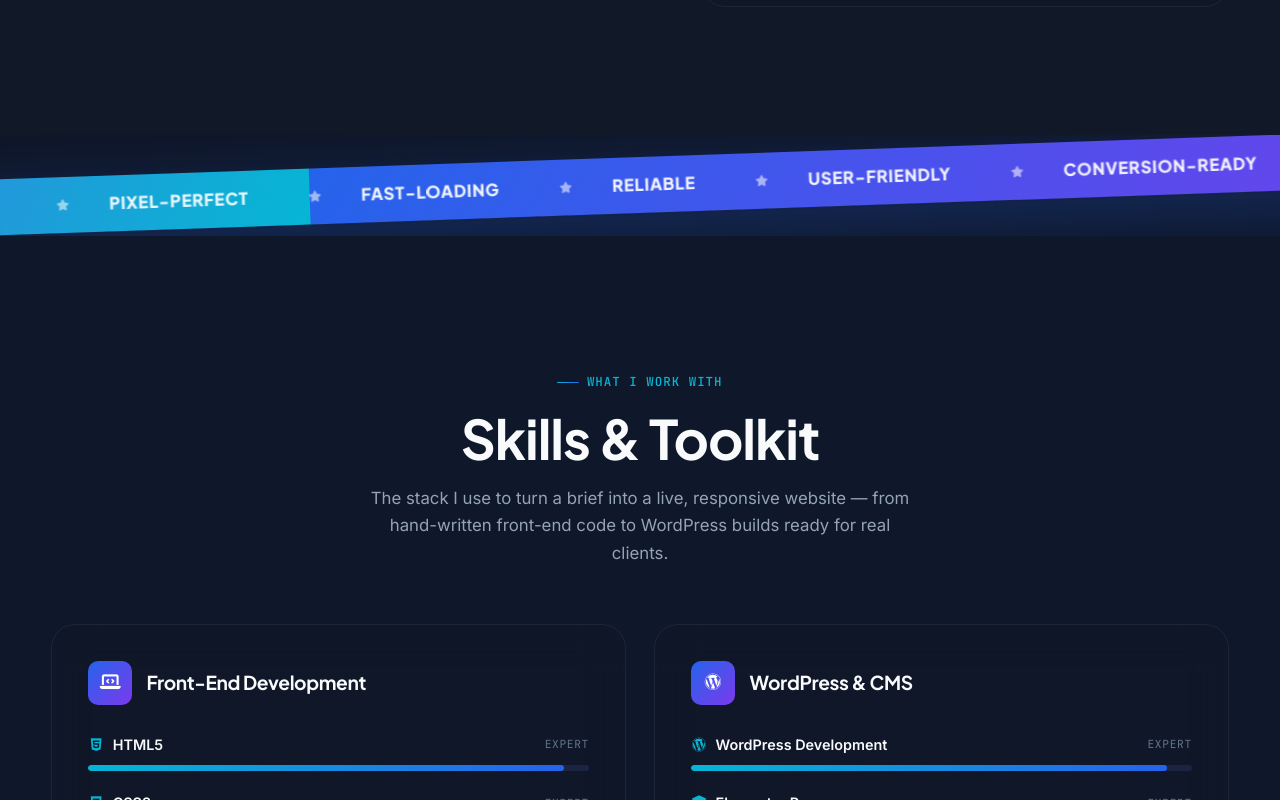
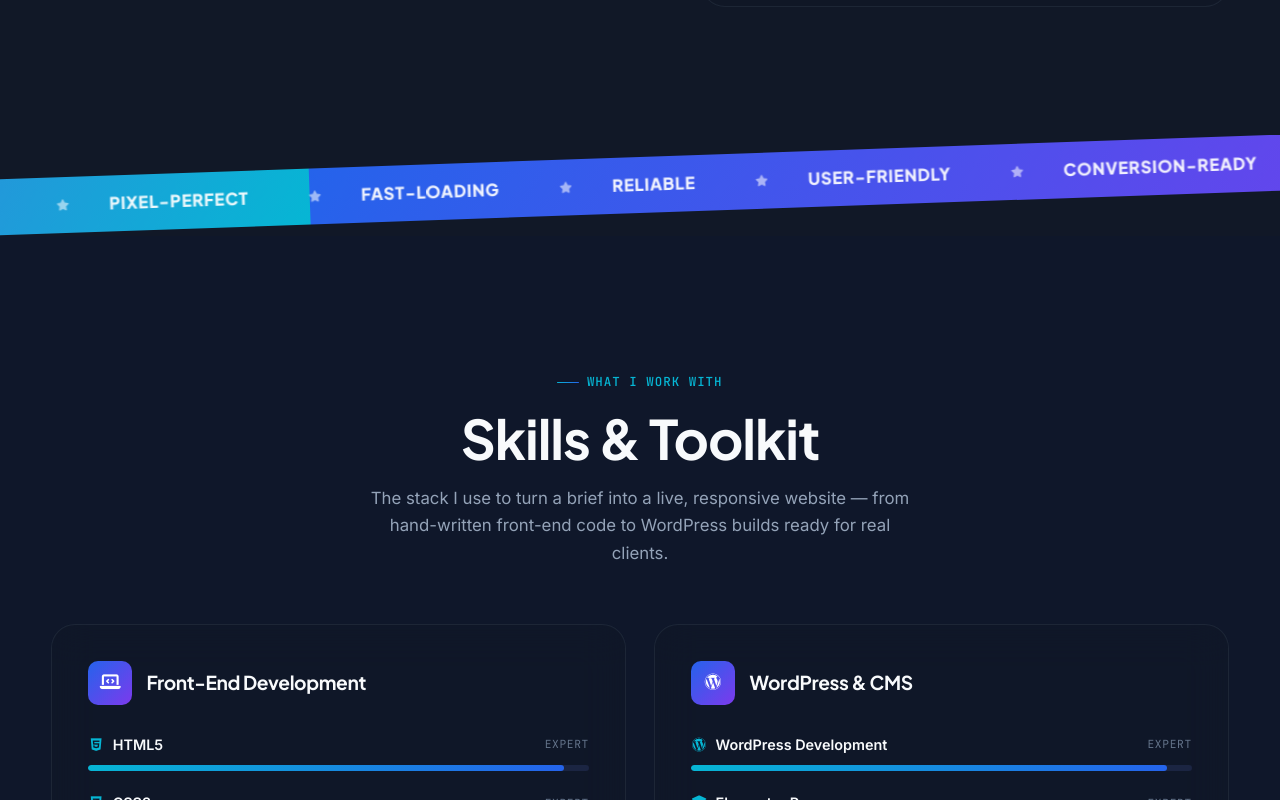
Before and after one commit to abdullahkhanathitms/Personal-Portfolio, a React (Vite) app: page / in a window 1280 px wide. Shown: the part 1940-2740 px from the top of the page. Built offline with nearby package versions, Linux system fonts and the light colour scheme; no server answers.

Commit message:
Update portfolio

```diff
--- a/src/index.css
+++ b/src/index.css
@@ -1063,7 +1063,7 @@ footer {
   position: relative;
   overflow: hidden;
   padding: 1.4rem 0;
-  background: transparent;
+  background: var(--surface);
 }
 
 .marquee-band {
@@ -1074,7 +1074,6 @@ footer {
   background: var(--gradient-full);
   background-size: 200% auto;
   animation: marqueeGradientShift 8s linear infinite;
-  box-shadow: 0 20px 60px rgba(37, 99, 235, 0.28);
   overflow: hidden;
 }
 
```
